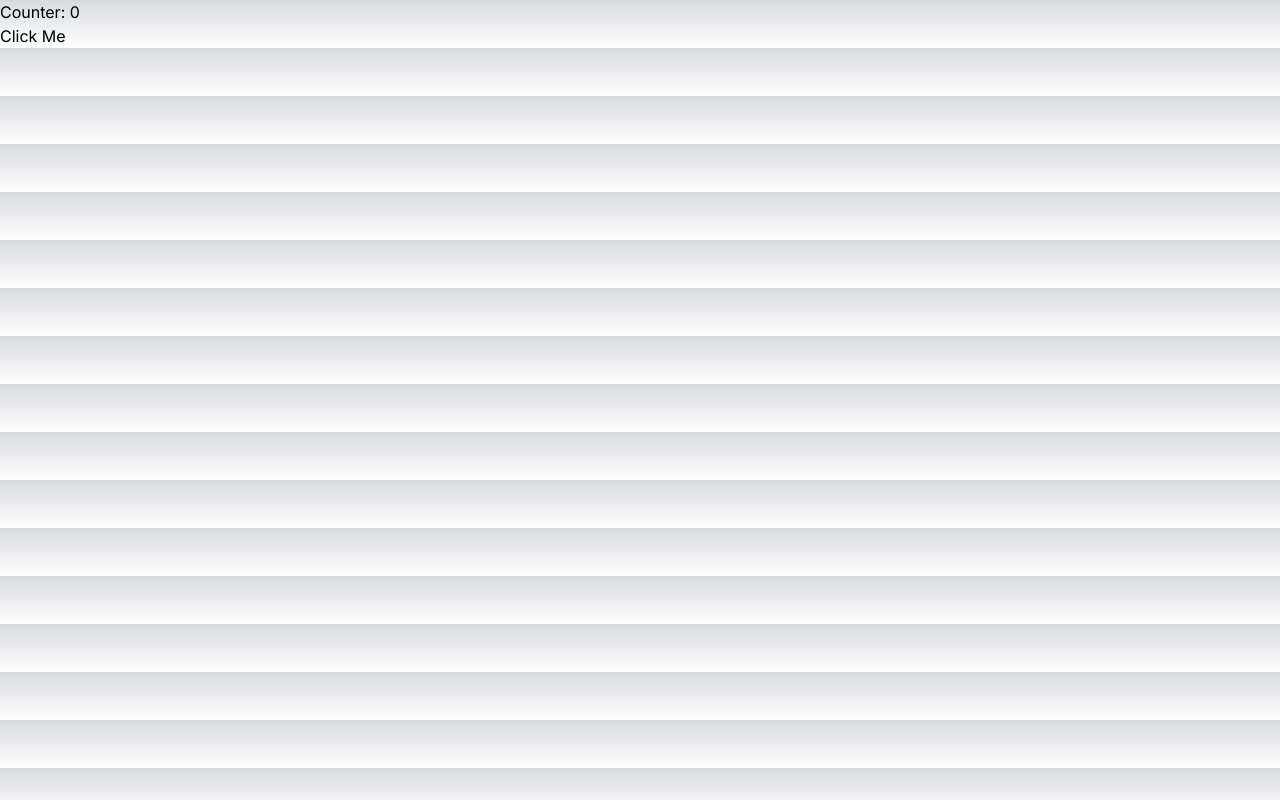
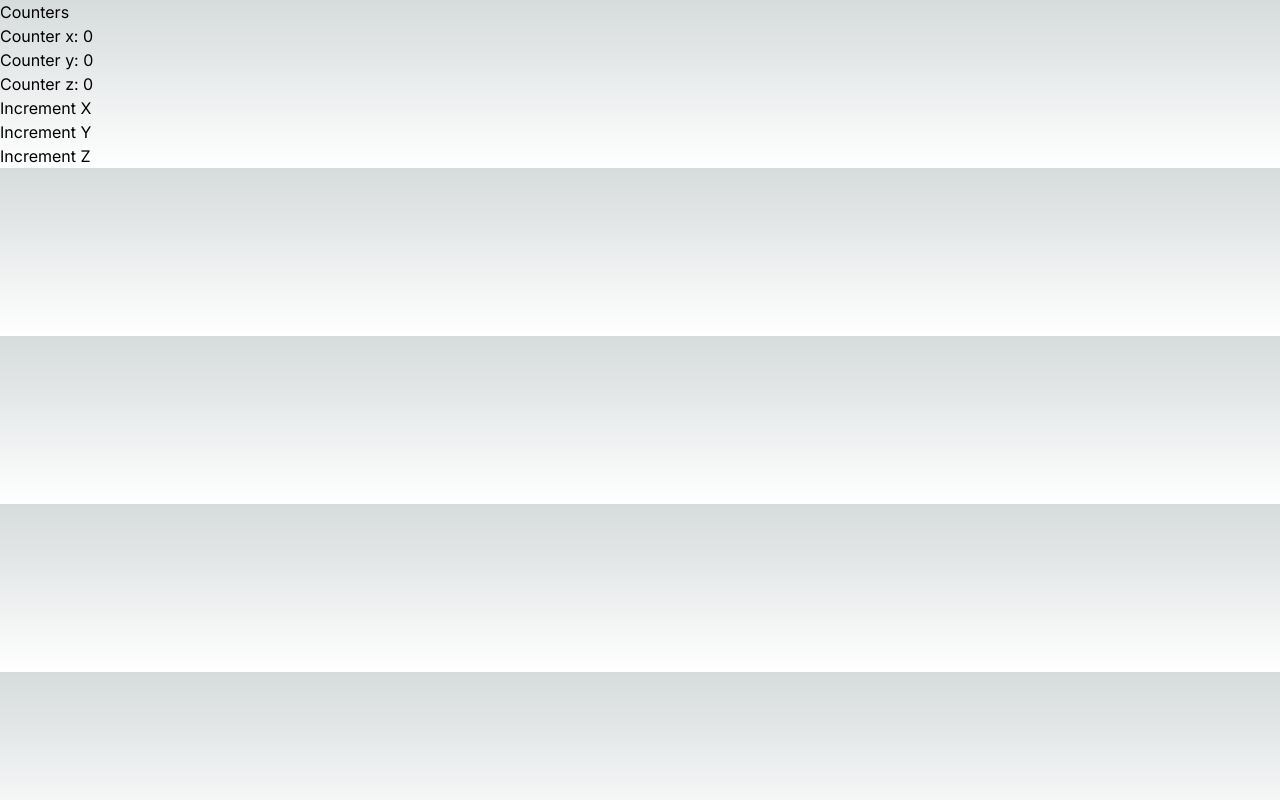
Before and after one commit to careless10/next-starter, a Next.js app: page / in a window 1280 px wide. Built offline with nearby package versions, Linux system fonts and the light colour scheme.

Commit message:
10-state_objects_arrays

```diff
--- /dev/null
+++ b/src/app/components/Counters.tsx
@@ -0,0 +1,32 @@
+'use client'
+
+import { useState } from "react"
+
+const Counters = () => {
+    const [counters, setCounters] = useState({
+        x: 0,
+        y: 0,
+        z: 0,
+    })
+
+
+    function handleClick() {
+        const newCounters = {...counters};
+        newCounters.x += 1;
+        setCounters(newCounters)
+    }
+
+    return (
+        <div>
+            <h2>Counters</h2>
+            <h4>Counter x: {counters.x}</h4>
+            <h4>Counter y: {counters.y}</h4>
+            <h4>Counter z: {counters.z}</h4>
+            <div><button onClick={handleClick} >Increment X</button></div>
+            <div><button>Increment Y</button></div>
+            <div><button>Increment Z</button></div>
+        </div>
+    )
+}
+
+export default Counters
--- a/src/app/page.tsx
+++ b/src/app/page.tsx
@@ -1,11 +1,12 @@
 import Card, { MicroCard, MiniCard } from "./components/Card";
 import Counter from "./components/Counter";
+import Counters from "./components/Counters";
 
 
 export default function Home() {
   return (
     <div>
-      <Counter />
+      <Counters />
     </div>
   )
 }
```
